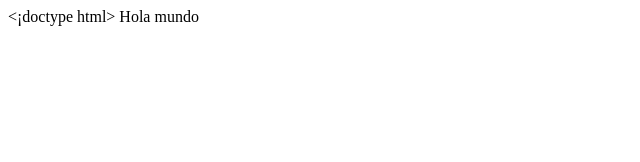
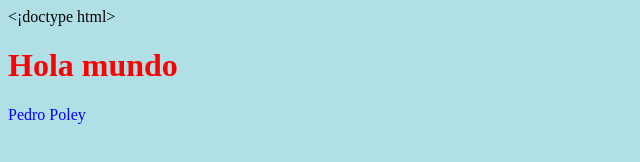
Before and after one commit to poley777/poley777.github.io, a plain HTML site: page index.html in a window 1280 px wide. Shown: the whole page, without its empty margins (0-640 px from the left). Drawn offline with Linux system fonts and the light colour scheme.

Commit message:
Update index.html

```diff
--- a/index.html
+++ b/index.html
@@ -5,9 +5,15 @@
     <meta name="description" content="Free Web tutorials">
     <meta name="keywords" content="HTML, CSS, JavaScript">
     <meta name="author" content="John Doe">
+    <style>
+      body {background-color: powderblue;}
+      h1 {color: red;}
+      p {color: blue;}
+    </style>
     <title> Pedro Poley</title>
   </head>
   <body>
-    Hola mundo
+    <h1>Hola mundo</h1>
+    <p>Pedro Poley</p>
   </body>
   </html>
```
